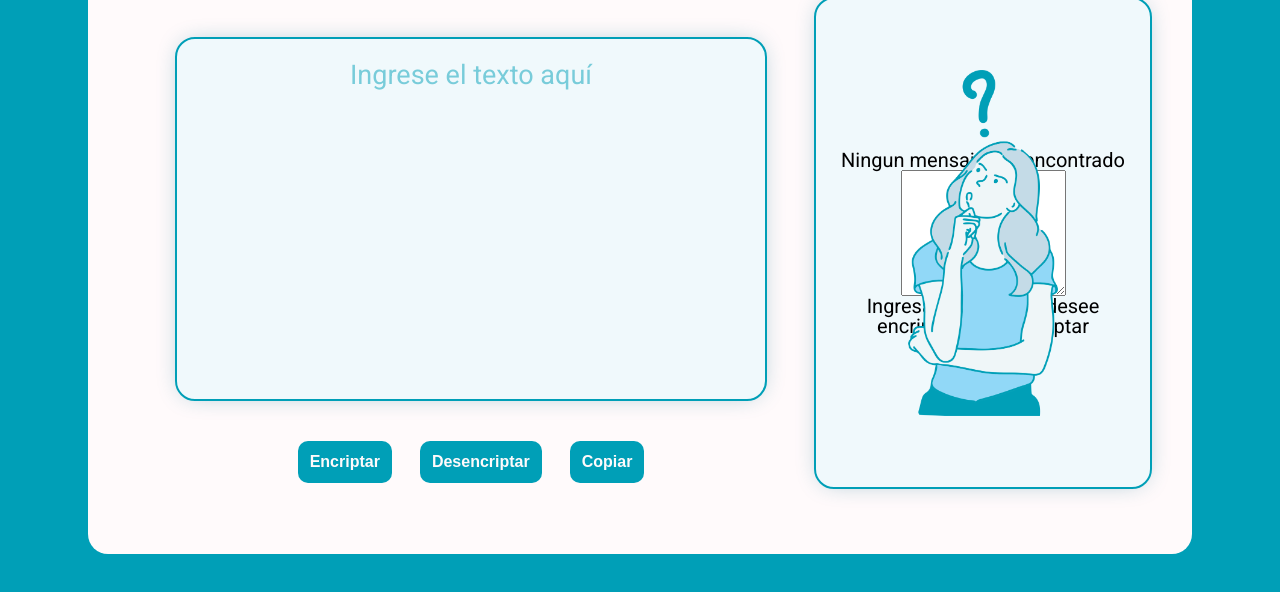
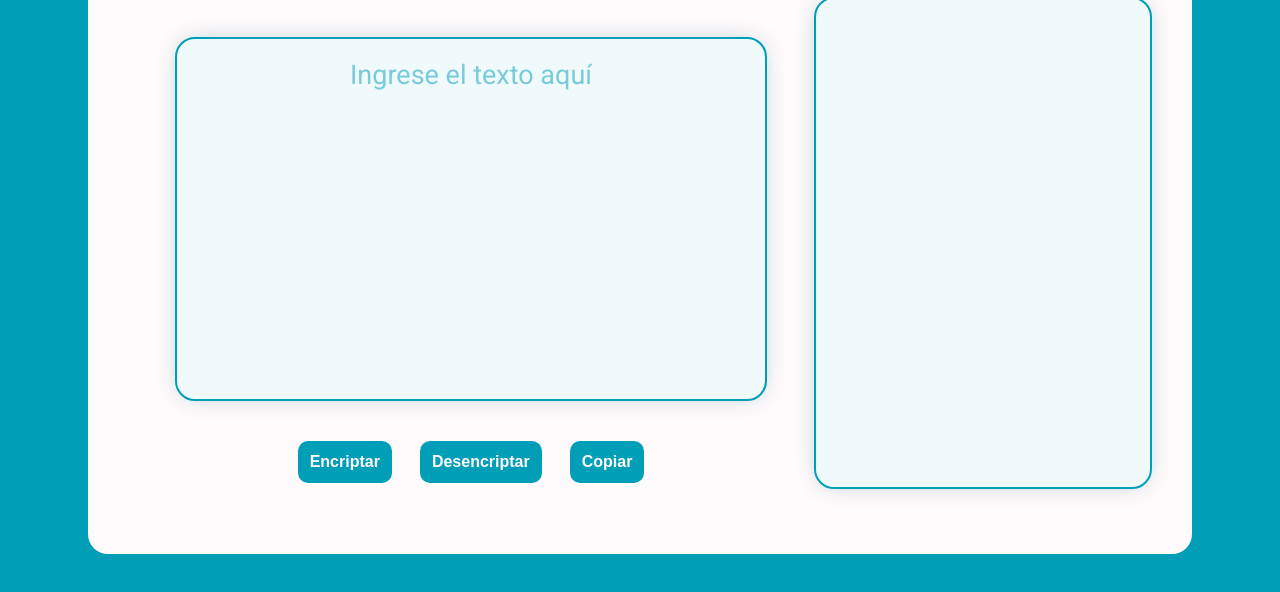
Before and after one commit to alesalvarredy/encriptadorAlura, a plain HTML site: page index.html in a window 1280 px wide. Both pictures are taken after a click on the button "Encriptar". Shown: the part 166-758 px from the top of the page. Drawn offline with Linux system fonts and the light colour scheme.

Commit message:
eventos ocultar

```diff
--- a/index.html
+++ b/index.html
@@ -27,10 +27,13 @@
                 </section>
 
                 <section class="container__content-right">
-                    <img id="imgDerecha" class="imgDerecha" src="imagenes/imagen.png">
-                    <p id="parrafo" class="parrafo">Ningun mensaje fue encontrado</p>
+                    <div class="container__content-rigth-image">
+                        <img id="imgDerecha" class="imgDerecha" src="imagenes/imagen.png">
+                        <p id="parrafo" class="parrafo parrafoUno">Ningun mensaje fue encontrado</p>
+                        <p class="parrafo">Ingresa el texto que desee encriptar o desencriptar</p>
+                    </div>
+
                     <textarea type="text" class="inputText2" id="salida" cols="18" rows="8" ></textarea>
-                    <p class="parrafo">Ingresa el texto que desee encriptar o desencriptar</p>
                 </section>
             </div>
 
--- a/script.js
+++ b/script.js
@@ -1,5 +1,7 @@
 const inputTxt = document.querySelector(".inputText");
 const mensaje = document.querySelector(".inputText2");
+const containerImage = document.querySelector(".container__content-rigth-image");
+const inputTextResult = document.querySelector(".inputText2");
 
 
 function encriptar(stringEncriptar){
@@ -18,6 +20,8 @@ function encriptar(stringEncriptar){
 function btnEncriptar(){
     const textoEncriptado = encriptar(inputTxt.value);
     mensaje.value=textoEncriptado;
+    containerImage.classList.add("active");
+    inputTextResult.classList.add("active");
     inputTxt.value="";
 }
 
@@ -44,4 +48,5 @@ function btnCopiar(){
     let input2 = document.getElementById("salida");
     input2.select();
     document.execCommand("cut")
+    inputTextResult.value="";
 }
--- a/style.css
+++ b/style.css
@@ -90,7 +90,7 @@ header{
     padding: 20px;
     display: flex;
     flex-direction:column;
-    justify-content: center;
+    justify-content: flex-start;
     align-items: center;
     width: 30%;
     border: 2px solid var(--celeste);
@@ -106,7 +106,49 @@ header{
     height: 28rem;
 }
 
+.container__content-rigth-image{
+    display: block;
+}
+
+.container__content-rigth-image.active{
+    display: none;
+}
+
 .imgDerecha{
     width: 150px;
-    position: absolute;
+    margin-bottom: 20px;
 }
+
+.inputText2{
+    width: 100%;
+    height: 100%;
+    margin-bottom: 20px;
+    background: none;
+    border: none;
+    resize: none;
+    color: var(--celeste);
+    font-size: 20px;
+    font-family: 'Roboto', sans-serif;
+    line-height: 1.4;
+    display: none;
+    text-align: center;
+    text-decoration: none;
+}
+
+.inputText2.active{
+    display: block;
+}
+
+.inputText2.active:focus-visible{
+    display: none;
+}
+
+.parrafo{
+    font-size: 16px;
+    font-weight: 300;
+}
+
+.parrafoUno{
+    font-weight: 400;
+    margin-bottom: 10px;
+}
```
